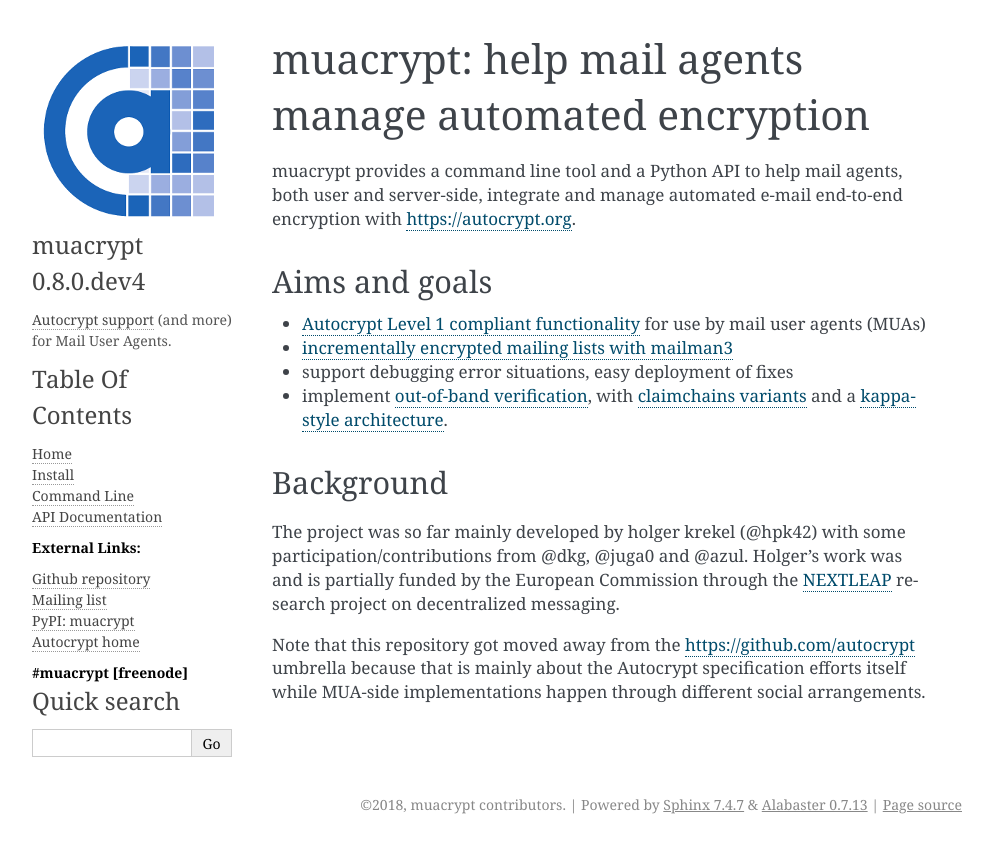
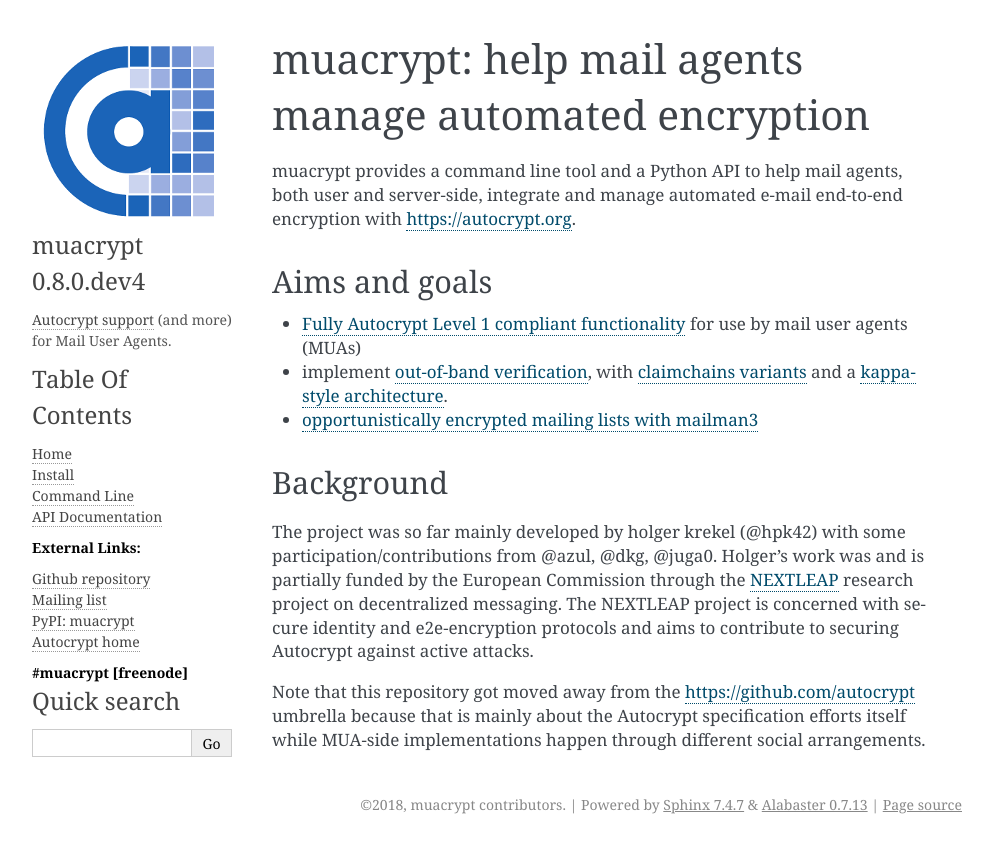
Before and after one commit to hpk42/muacrypt, a Sphinx documentation site: the page built from doc/index.rst, in a window 1280 px wide. Shown: the top 853 px of the page, without its empty margins (148-1141 px from the left). Built offline with Sphinx 7.4.7, drawn with Linux system fonts in a browser that asks for light colours.

Commit message:
re-order aims

```diff
--- a/doc/index.rst
+++ b/doc/index.rst
@@ -6,30 +6,32 @@
 e-mail end-to-end encryption with https://autocrypt.org.
 
 Aims and goals
---------------
+------------------------
 
-- `Autocrypt Level 1 compliant functionality
+- `Fully Autocrypt Level 1 compliant functionality
   <https://github.com/hpk42/muacrypt/milestone/1>`_ for use by mail user agents (MUAs)
-
-- `incrementally encrypted mailing lists with mailman3
-  <https://github.com/hpk42/muacrypt/issues/30>`_
-
-- support debugging error situations, easy deployment of fixes
 
 - implement `out-of-band verification
   <https://github.com/hpk42/muacrypt/issues/29>`_, with
   `claimchains variants <https://github.com/hpk42/muacrypt/issues/28>`_
   and a `kappa-style architecture <http://milinda.pathirage.org/kappa-architecture.com/>`_.
 
+- `opportunistically encrypted mailing lists with mailman3
+  <https://github.com/hpk42/muacrypt/issues/30>`_
+
+
 
 Background
 ----------
 
 The project was so far mainly developed by holger krekel (@hpk42)
-with some participation/contributions from @dkg, @juga0 and @azul.
+with some participation/contributions from @azul, @dkg, @juga0.
 Holger's work was and is partially funded by the European Commission
-through the `NEXTLEAP <https://nextleap.eu>`_ research project on
-decentralized messaging.
+through the `NEXTLEAP <https://nextleap.eu>`_ research project
+on decentralized messaging.
+The NEXTLEAP project is concerned with
+secure identity and e2e-encryption protocols and
+aims to contribute to securing Autocrypt against active attacks.
 
 Note that this repository got moved away from the https://github.com/autocrypt
 umbrella because that is mainly about the Autocrypt specification efforts itself
```
